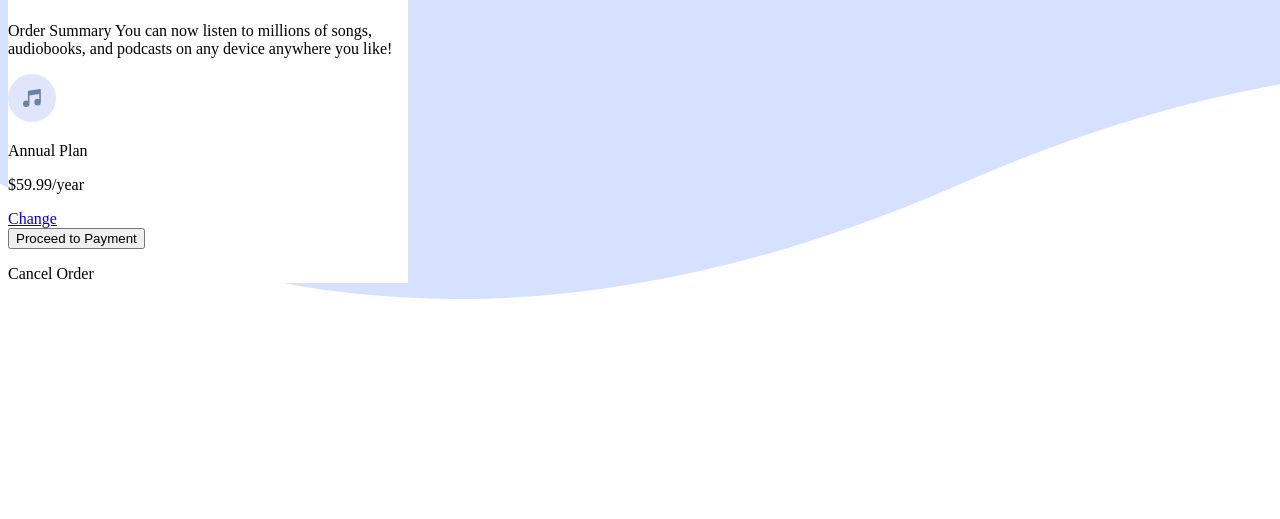
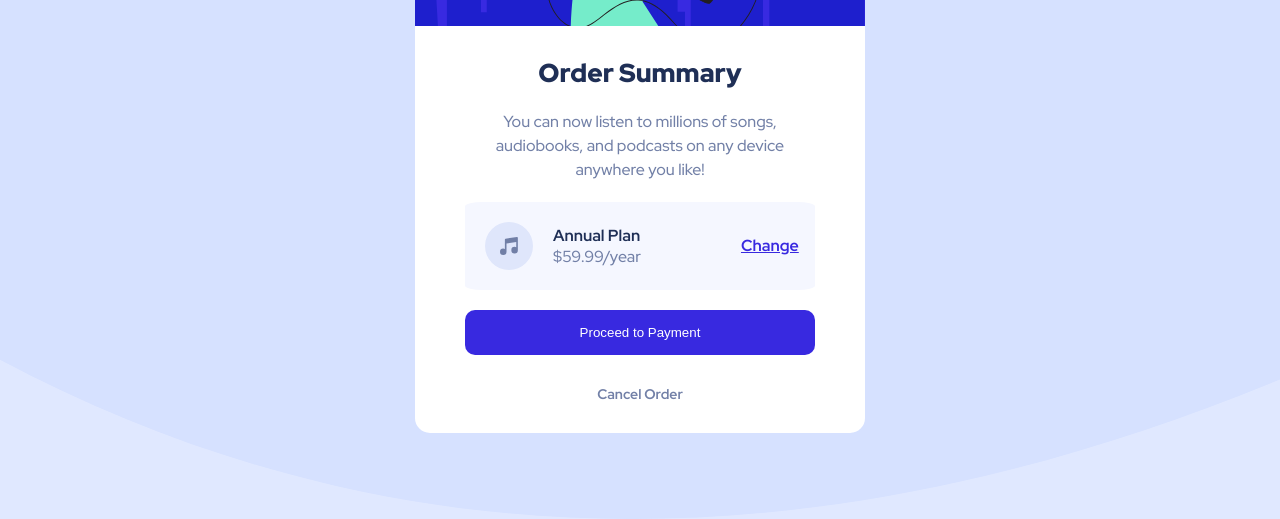
Before and after one commit to MattylDevs/order-summary-component-main, a plain HTML site: page order-summary-component-main/index.html in a window 1280 px wide. Shown: the part 281-800 px from the top of the page. Drawn offline with Linux system fonts and the light colour scheme.

Commit message:
Add files via upload

```diff
--- a/order-summary-component-main/index.html
+++ b/order-summary-component-main/index.html
@@ -27,30 +27,34 @@
   </head>
   <body>
     <div class="card">
-      <div class="main">
-        <img
-          class="main-img"
-          src="./images/illustration-hero.svg"
-          alt="listening to music"
-        />
-      </div>
+      <img
+        class="hero-img"
+        src="./images/illustration-hero.svg"
+        alt="listening to music"
+      />
       <div class="desc">
         <h1>Order Summary</h1>
         <p>
-          Order Summary You can now listen to millions of songs, audiobooks, and
-          podcasts on any device anywhere you like!
+          You can now listen to millions of songs, audiobooks, and podcasts on
+          any device anywhere you like!
         </p>
       </div>
-      <div class="price-point">
-        <img class="icon" src="./images/icon-music.svg" alt="music icon" />
-        <p>Annual Plan</p>
-        <p>$59.99/year</p>
-        <a href="#">Change</a>
+      <div class="plan">
+        <img class="icon" src="./images/icon-music.svg" alt="" />
+        <div class="price-plan">
+          <p class="annual">Annual Plan</p>
+          <p class="yearly">$59.99/year</p>
+        </div>
+        <p class="change">Change</p>
       </div>
-      <button>Proceed to Payment</button>
-      <p>Cancel Order</p>
+      <button class="btn">Proceed to Payment</button>
+      <p class="cancel">Cancel Order</p>
     </div>
+    <!--
 
+
+
+     -->
     <!--
     <div class="attribution">
       Challenge by
--- a/order-summary-component-main/styles.css
+++ b/order-summary-component-main/styles.css
@@ -2,21 +2,35 @@
 
 * {
   box-sizing: border-box;
+  margin: 0;
+  padding: 0;
 }
 
 body {
+  display: flex;
+  justify-content: center;
+  align-items: center;
+  min-height: 100vh;
+  margin: 0 auto;
   background: url(./images/pattern-background-desktop.svg);
   background-repeat: no-repeat;
   background-size: cover;
+  background-color: hsl(225, 100%, 94%);
+  font-family: "Red Hat Display", sans-serif;
 }
 
 .card {
-  width: 400px;
+  width: 450px;
   background-color: white;
+  display: flex;
+  flex-direction: column;
+  justify-content: center;
+  align-items: center;
+  border-radius: 15px;
 }
 
-.main-img {
-  width: 400px;
+.hero-img {
+  border-radius: 15px 15px 0 0;
 }
 
 .desc {
@@ -24,4 +38,83 @@ body {
   flex-direction: column;
   justify-content: center;
   align-items: center;
+  text-align: center;
+  margin: 10px;
 }
+
+.desc h1 {
+  margin: 20px 0 20px 0;
+  font-size: 26px;
+  color: hsl(223, 47%, 23%);
+  font-weight: 900;
+}
+
+.desc p {
+  margin-left: 50px;
+  margin-right: 50px;
+  font-size: 16px;
+  line-height: 24px;
+  color: hsl(224, 23%, 55%);
+}
+
+.plan {
+  display: flex;
+  flex-direction: row;
+  align-items: center;
+  background-color: hsl(225, 100%, 98%);
+  padding: 20px;
+  width: 350px;
+  border-radius: 5%;
+  margin-top: 10px;
+}
+
+.price-plan {
+  margin-left: 20px;
+}
+
+.annual {
+  color: hsl(223, 47%, 23%);
+  font-weight: 700;
+}
+
+.yearly {
+  color: hsl(224, 23%, 55%);
+}
+
+.change {
+  margin-left: 100px;
+  font-weight: 700;
+  text-decoration: underline;
+  color: hsl(245, 75%, 52%);
+}
+
+.change:hover {
+  color: hsl(224, 23%, 55%);
+}
+
+.btn {
+  margin: 20px;
+  padding: 15px;
+  width: 350px;
+  border-radius: 10px;
+  color: white;
+  background-color: hsl(245, 75%, 52%);
+  border: none;
+}
+
+.btn:hover {
+  background-color: hsl(224, 23%, 55%);
+}
+
+.cancel {
+  margin-top: 10px;
+  padding-bottom: 30px;
+  color: hsl(224, 23%, 55%);
+  font-weight: 700;
+  font-size: 14px;
+}
+
+.cancel:hover {
+  color: hsl(223, 47%, 23%);
+  font-weight: 900;
+}
```
